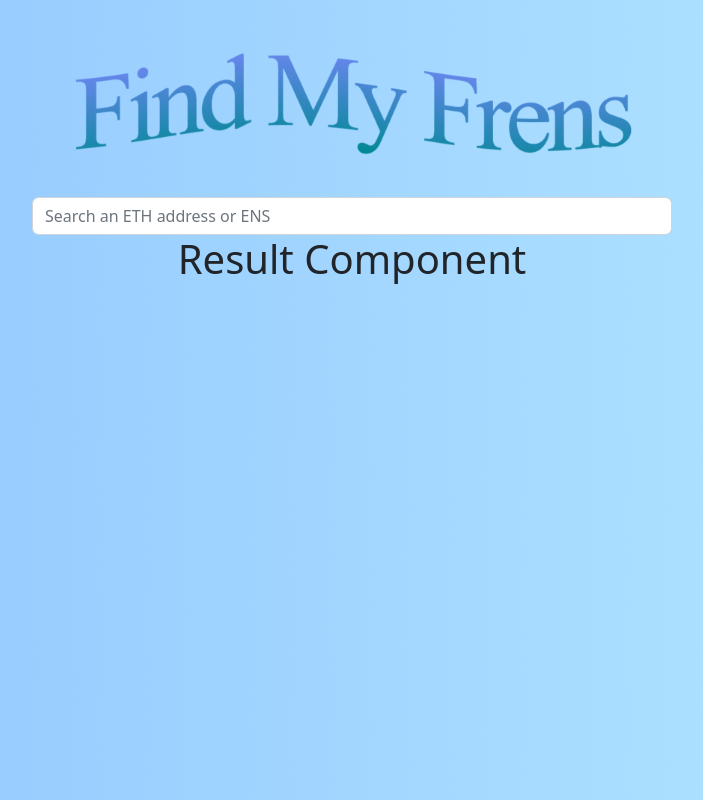
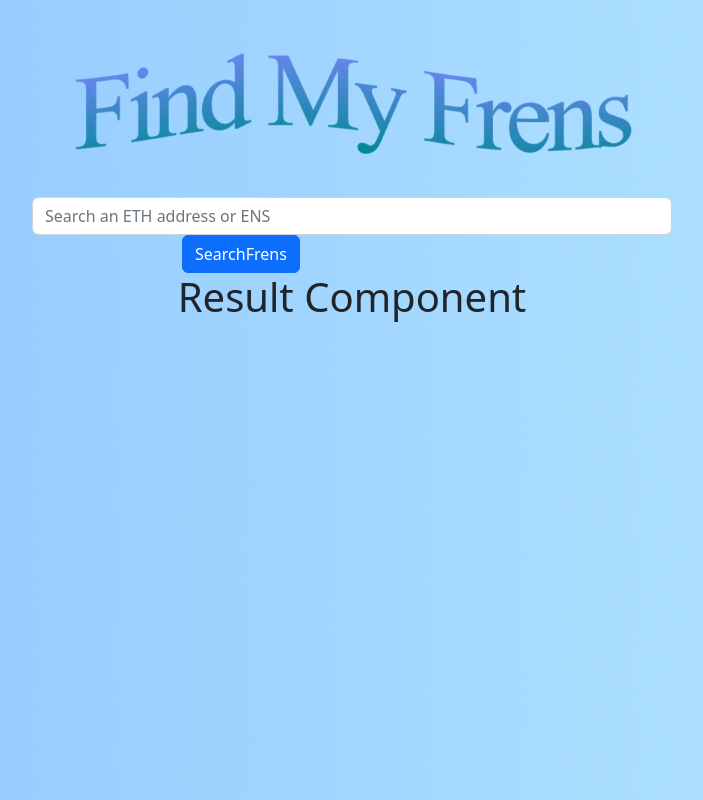
Before and after one commit to josephl37/findmyfrens, a React (Create React App) app: page / in a window 1280 px wide. Shown: the whole page, without its empty margins (288-991 px from the left). Built offline with nearby package versions, Linux system fonts and the light colour scheme.

Commit message:
able to search for query

```diff
--- a/src/components/Search.js
+++ b/src/components/Search.js
@@ -1,6 +1,17 @@
 import logo from "../public/wordart.png";
+import { useState } from "react";
+import { fetchUser } from "../actions";
 
 const Search = () => {
+  const [search, setSearch] = useState("");
+
+  const handleSubmit = (e) => {
+    e.preventDefault();
+    fetchUser(search)
+  }
+
+
+
   return (
     //TODO: fill out HTML w/ bootstrap styling
     <div>
@@ -8,10 +19,14 @@ const Search = () => {
         <img className="img-fluid mt-5" src={logo} alt="findmyfrens logo" />
       </div>
       <div className="mt-3">
-        <input className="form-control" type="text" placeholder="Search an ETH address or ENS" ></input>
+        <form onSubmit={handleSubmit}>
+        <input className="form-control" value={search} onChange={(e) => setSearch(e.target.value)} type="text" required placeholder="Search an ETH address or ENS" ></input>
+        <button className="btn btn-primary">SearchFrens</button>
+        </form>
       </div>
     </div>
   );
 };
 
+
 export default Search;
--- a/src/index.css
+++ b/src/index.css
@@ -1,13 +1,17 @@
 body {
   margin: 0;
-  font-family: -apple-system, BlinkMacSystemFont, 'Segoe UI', 'Roboto', 'Oxygen',
-    'Ubuntu', 'Cantarell', 'Fira Sans', 'Droid Sans', 'Helvetica Neue',
+  font-family: -apple-system, BlinkMacSystemFont, "Segoe UI", "Roboto", "Oxygen",
+    "Ubuntu", "Cantarell", "Fira Sans", "Droid Sans", "Helvetica Neue",
     sans-serif;
   -webkit-font-smoothing: antialiased;
   -moz-osx-font-smoothing: grayscale;
 }
 
 code {
-  font-family: source-code-pro, Menlo, Monaco, Consolas, 'Courier New',
+  font-family: source-code-pro, Menlo, Monaco, Consolas, "Courier New",
     monospace;
 }
+
+.btn {
+  margin-left: 150px;
+}
```
